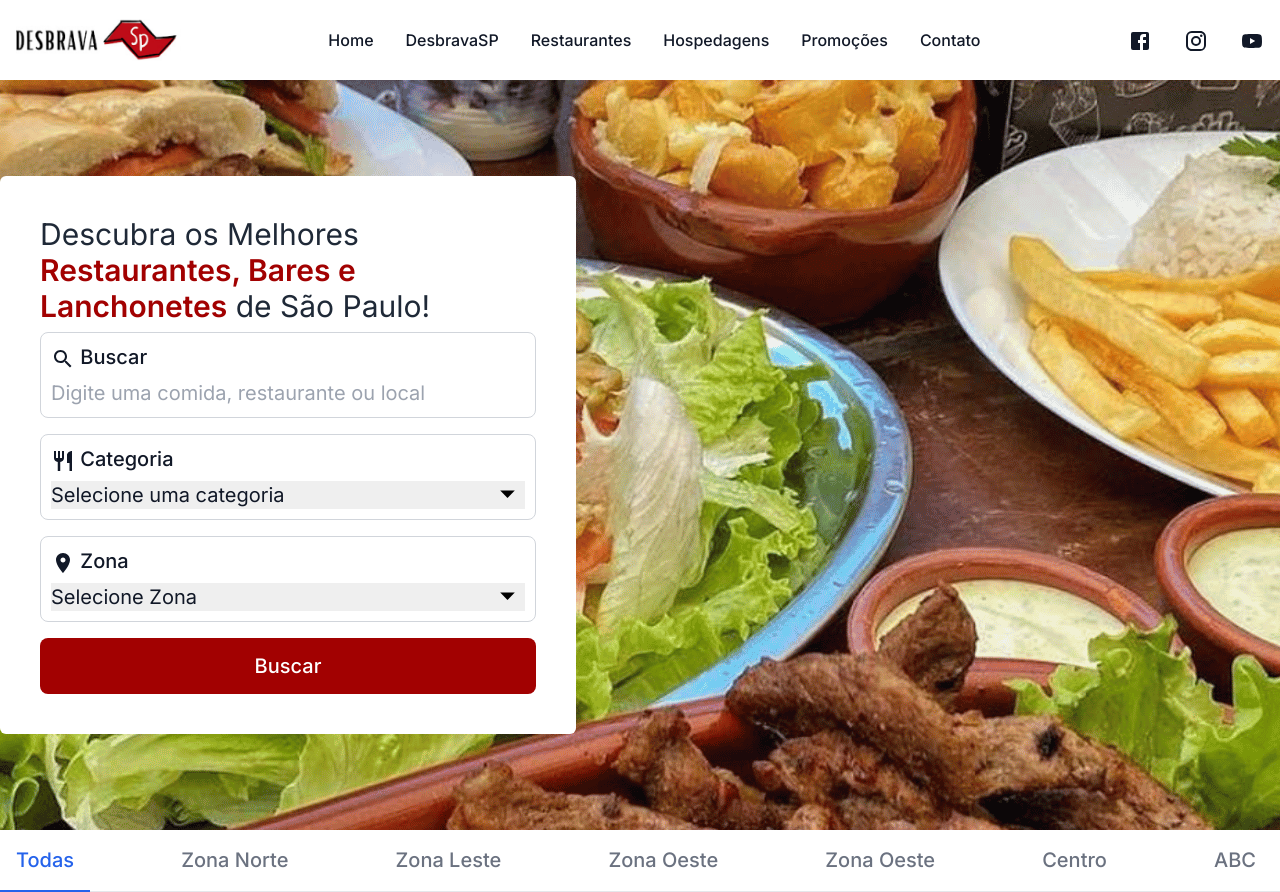
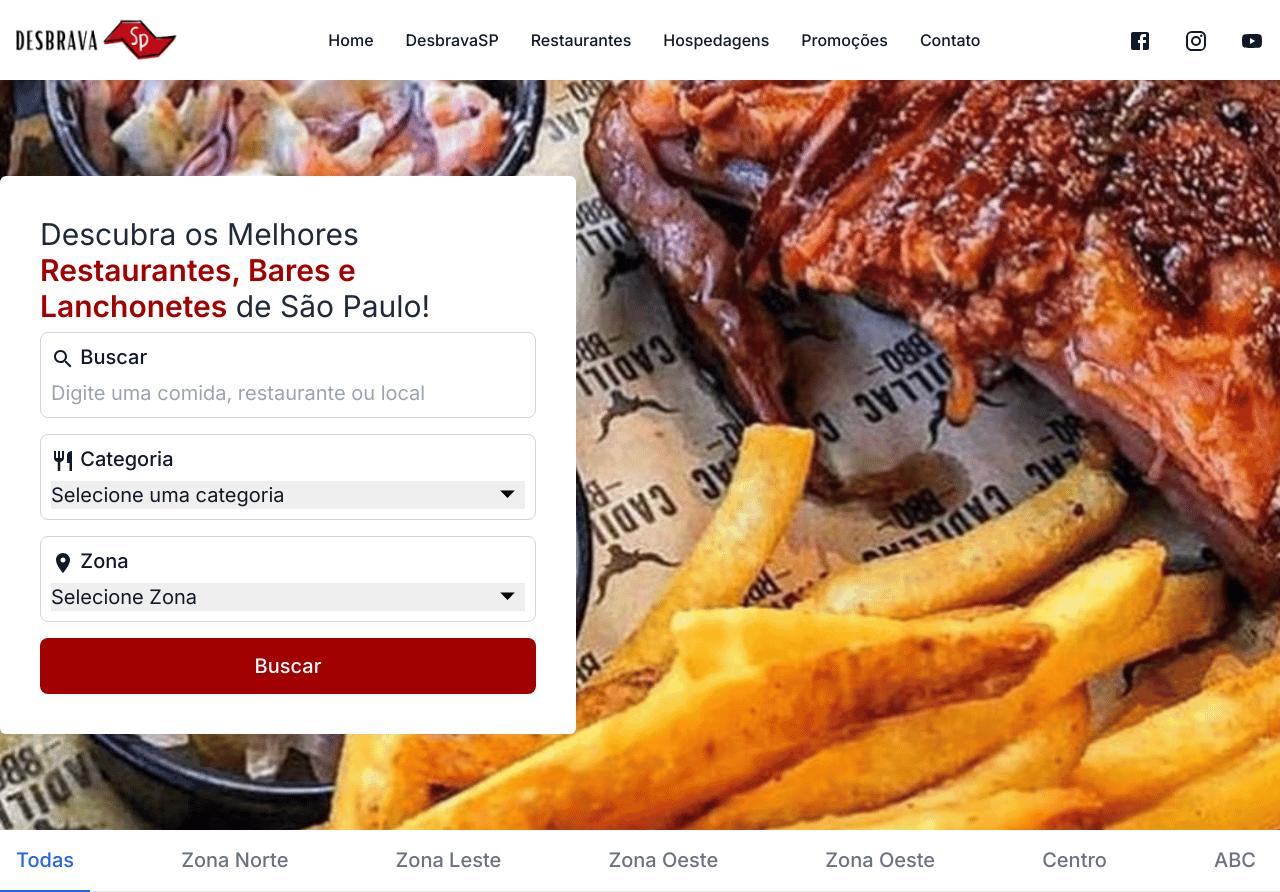
Before and after one commit to daniellacerdaweb/desbravasp, a Next.js app: page / in a window 1280 px wide. Built offline with nearby package versions, Linux system fonts and the light colour scheme.

Commit message:
feat: home dev

```diff
--- a/src/app/layout.tsx
+++ b/src/app/layout.tsx
@@ -10,6 +10,7 @@ export const metadata: Metadata = {
   description:
     "O melhor Guia de SP na palma da sua mão, Gastronomia - Passeios - Viagens ",
 };
+export const revalidate = 10; // revalidate at most every hour
 
 export default function RootLayout({
   children,
--- a/src/app/page.tsx
+++ b/src/app/page.tsx
@@ -1,5 +1,3 @@
-"use client";
-
 import { InputText } from "@/components/Form/InputText";
 import { Select } from "@/components/Form/Select";
 import RestaurantIcon from "@mui/icons-material/Restaurant";
@@ -7,16 +5,29 @@ import SearchIcon from "@mui/icons-material/Search";
 import LocationOnIcon from "@mui/icons-material/LocationOn";
 import SendIcon from "@mui/icons-material/Send";
 import { Tabs } from "@/components/Tabs";
-export const revalidate = 1; // revalidate at most every hour
 
-export default function Home() {
-  const image = Math.floor(Math.random() * 6) + 1;
-  console.log(image);
+async function getData() {
+  const res = await fetch(`${process.env.NEXT_PUBLIC}/api/banner`);
+  // The return value is *not* serialized
+  // You can return Date, Map, Set, etc.
+
+  if (!res.ok) {
+    // This will activate the closest `error.js` Error Boundary
+    throw new Error("Failed to fetch data");
+  }
+
+  return res.json();
+}
+
+export default async function Home() {
+  const data = await getData();
+  console.log();
+
   return (
     <main className="flex flex-col min-h-screen items-center ">
       <div
         style={{
-          background: `url(/banner/${image}.png)`,
+          background: `url(/banner/${data.image}.png)`,
           backgroundRepeat: "no-repeat",
           backgroundPosition: "center",
         }}
--- a/src/components/NavBar/NavBar.tsx
+++ b/src/components/NavBar/NavBar.tsx
@@ -67,9 +67,9 @@ export const NavBar = () => {
           >
             <path
               stroke="currentColor"
-              stroke-linecap="round"
-              stroke-linejoin="round"
-              stroke-width="2"
+              strokeLinecap="round"
+              strokeLinejoin="round"
+              strokeWidth="2"
               d="M1 1h15M1 7h15M1 13h15"
             />
           </svg>
--- a/src/components/Tabs/index.tsx
+++ b/src/components/Tabs/index.tsx
@@ -1,3 +1,5 @@
+"use client";
+
 import { useState } from "react";
 import { isMobile } from "react-device-detect";
 
--- /dev/null
+++ b/src/pages/api/banner.ts
@@ -0,0 +1,7 @@
+import type { NextApiRequest, NextApiResponse } from 'next'
+
+export default function handler(req: NextApiRequest, res: NextApiResponse) {
+  const numeroAleatorio = Math.floor(Math.random() * 6) + 1;
+
+  res.status(200).json({ image:numeroAleatorio });
+}
```
Also changed, not shown: src/components/Form/Select.tsx (+1 -1 lines), 1 other file (tests, documents, lock files or other folders).
